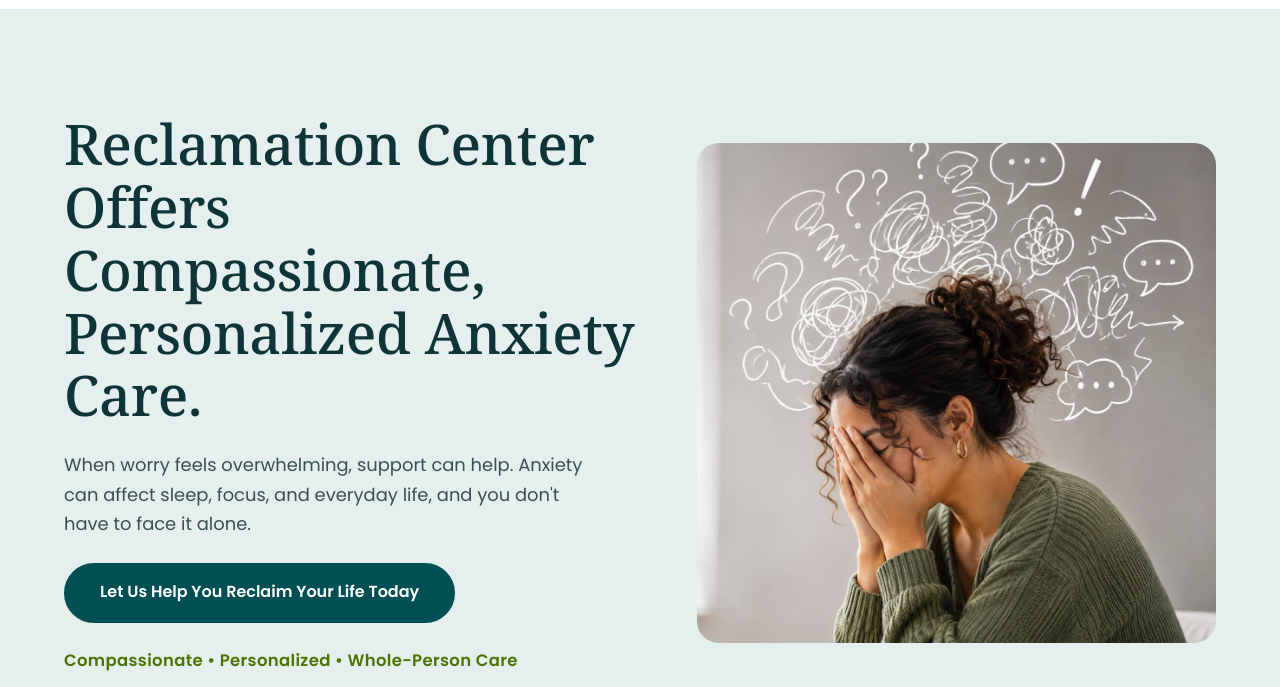
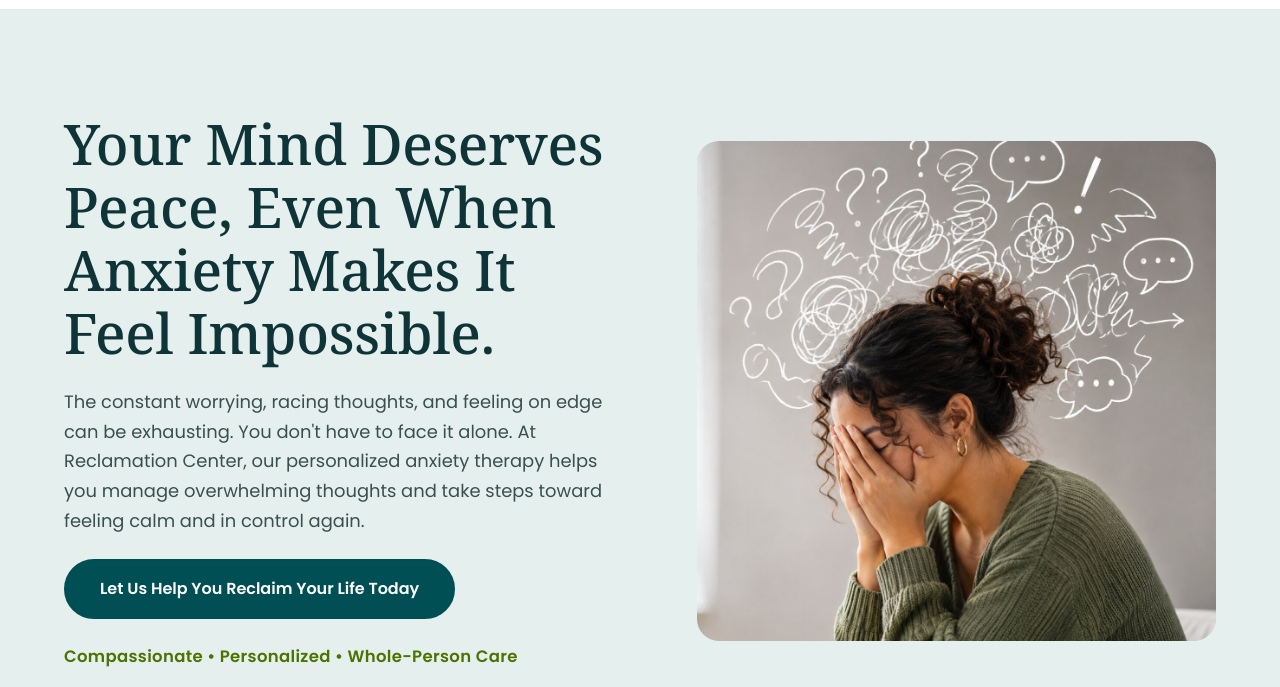
Before and after one commit to gladsamante04-gif/Reclamation-Center-Anxiety-landing-page, a website built with Vite: page index.html in a window 1280 px wide. Shown: the part 113-800 px from the top of the page. Built offline with nearby package versions, Linux system fonts and the light colour scheme.

Commit message:
Hero copy: new H1 and subheading
Co-Authored-By: Claude Fable 5 <noreply@anthropic.com>
Claude-Session: https://claude.ai/code/session_01DsgnGzy7eDztcJmVojgrum

```diff
--- a/index.html
+++ b/index.html
@@ -45,8 +45,8 @@
 <section class="hero">
   <div class="wrap">
     <div class="hero-copy">
-      <h1>Reclamation Center Offers Compassionate, Personalized Anxiety Care.</h1>
-      <p class="lead">When worry feels overwhelming, support can help. Anxiety can affect sleep, focus, and everyday life, and you don't have to face it alone.</p>
+      <h1>Your Mind Deserves Peace, Even When Anxiety Makes It Feel Impossible.</h1>
+      <p class="lead">The constant worrying, racing thoughts, and feeling on edge can be exhausting. You don't have to face it alone. At Reclamation Center, our personalized anxiety therapy helps you manage overwhelming thoughts and take steps toward feeling calm and in control again.</p>
       <div class="btn-row cta-solo" id="hero-ctas">
         <a class="btn btn-primary btn-cta js-start" href="./get-started.html">Let Us Help You Reclaim Your Life Today</a>
       </div>
```
